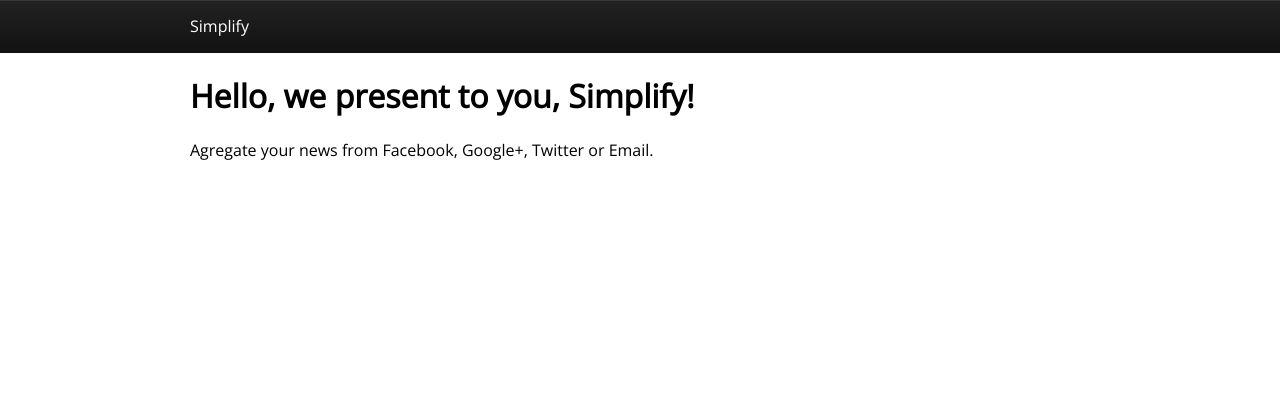
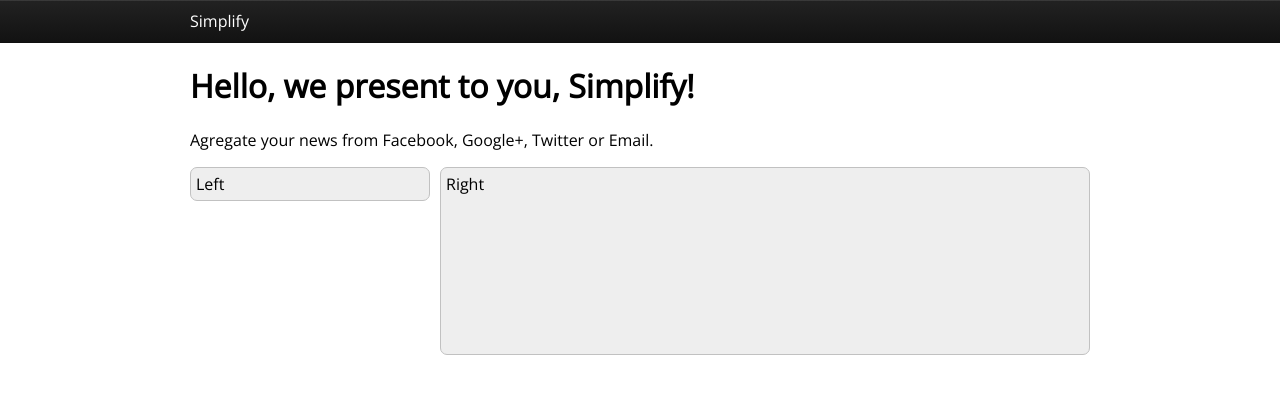
Before and after one commit to sarbull/simplify, a PHP site: page / in a window 1280 px wide. Shown: the top 394 px of the page. Run offline with PHP 8.4, Linux system fonts and the light colour scheme.

Commit message:
design 2

```diff
--- a/design/css/stylesheet.css
+++ b/design/css/stylesheet.css
@@ -6,7 +6,7 @@
 
 #nav-container {
   color: #fff;
-  padding: 15px 0px 15px 0px;
+  padding: 10px 0px 10px 0px;
   background-image: -webkit-gradient(linear, 0 0, 0 100%, from(#222222), to(#121212));
   background-image: -webkit-linear-gradient(top, #222222, #121212);
   background-image: -o-linear-gradient(top, #222222, #121212);
@@ -30,3 +30,29 @@
 	width:900px;
 	margin: auto;
 }
+
+#cols {
+	width:900px;
+	margin: auto;
+}
+
+#left {
+	width:228px;
+	padding: 5px 5px 5px 5px;
+	margin-right: 10px;
+	border: 1px solid #c1c1c1;
+	background-color: #eeeeee;
+	border-radius: 7px;
+	-moz-border-radius: 7px;
+	float: left;
+}
+
+#right {
+	width:638px;
+	padding: 5px 5px 5px 5px;
+	border: 1px solid #c1c1c1;
+	background-color: #eeeeee;
+	border-radius: 7px;
+	-moz-border-radius: 7px;
+	float: left;
+}
--- a/design/index.html
+++ b/design/index.html
@@ -14,9 +14,35 @@
 			</div>
 		</div>
 		<div id="wrap">
-			<h1>Hello, we present to you, Simplify!</h1>
-			<p>Agregate your news from Facebook, Google+, Twitter or Email.</p>
+			<div>
+				<h1>Hello, we present to you, Simplify!</h1>
+				<p>Agregate your news from Facebook, Google+, Twitter or Email.</p>
+			</div>
+			<div id="cols">
+				<div id="left">
+					Left
+				</div>
+				<div id="right">
+					Right
+					<br/>
+					<br/>
+					<br/>
+					<br/>
+					<br/>
+					<br/>
+					<br/>
+					<br/>
+
+
+				</div>
+				<br style="clear:both;">
+			</div>
 		</div>
+
+
+
+
+
 		<script src="http://code.jquery.com/jquery-latest.js"></script>
 	</body>
 </html>
```
